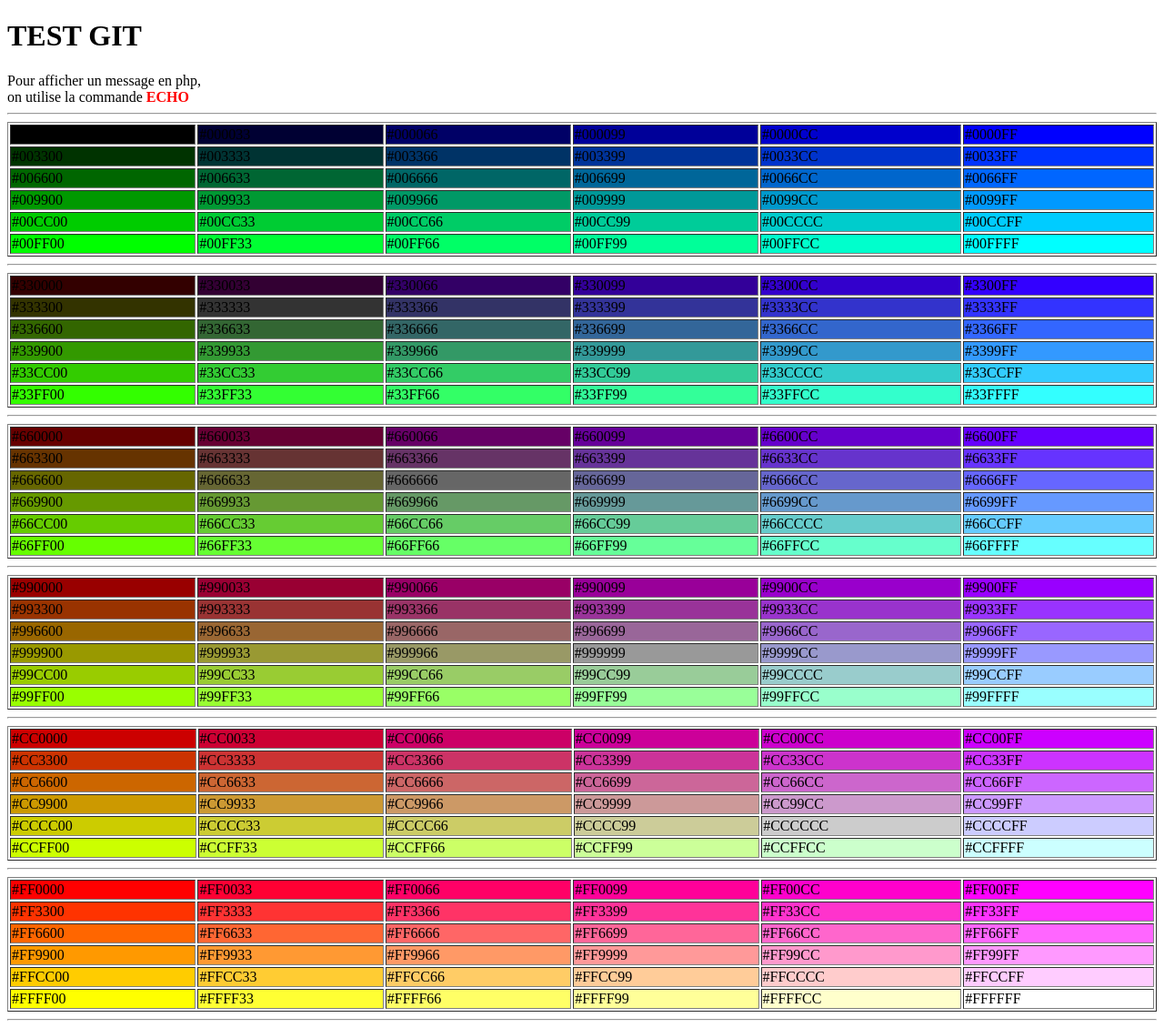
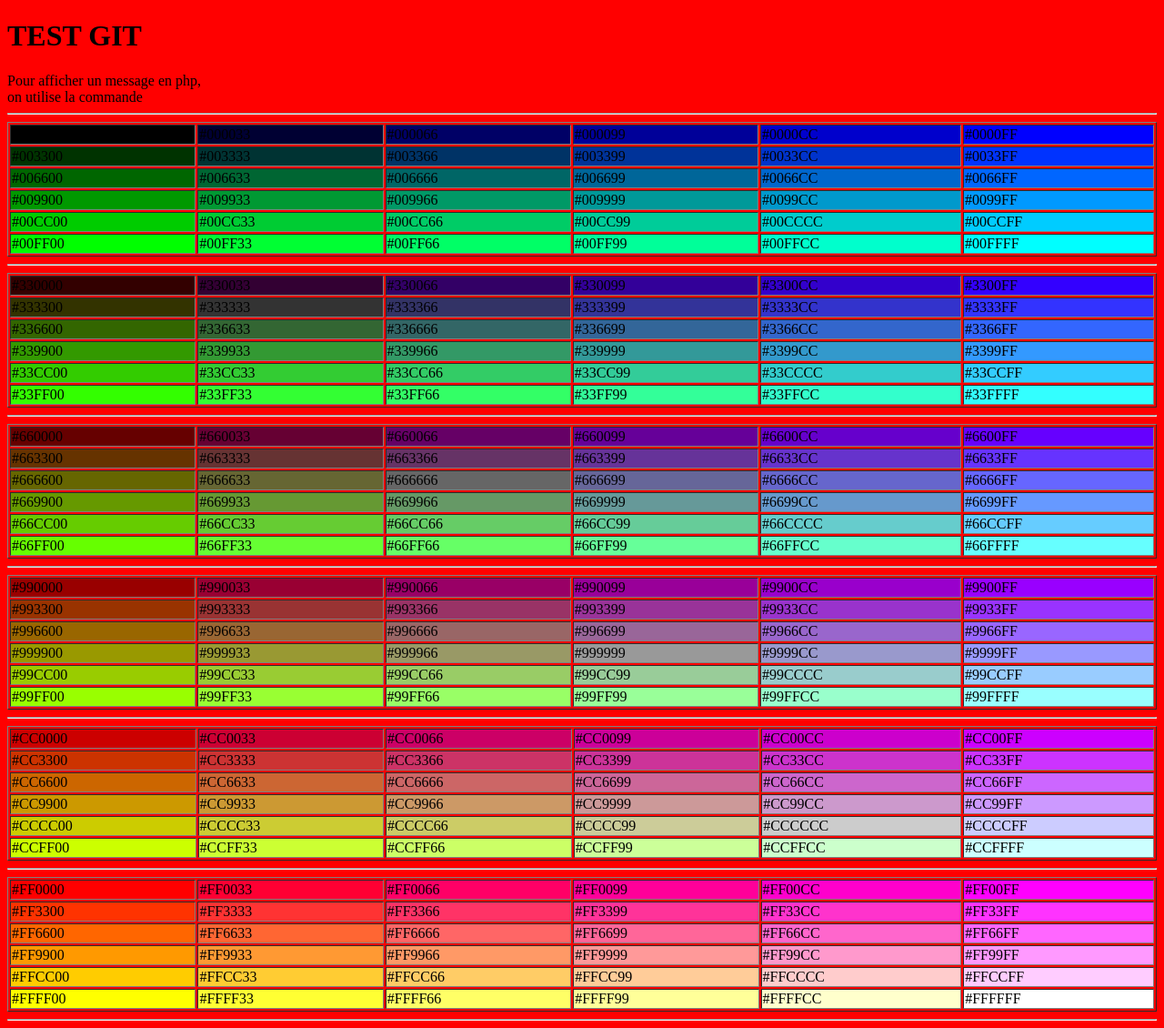
Before and after one commit to aychamoustaph/repoOne, a PHP site: page / in a window 1280 px wide. Shown: the whole page at 91% size. Run offline with PHP 8.4, Linux system fonts and the light colour scheme.

Commit message:
Modifier la couleur du background

```diff
--- a/index.php
+++ b/index.php
@@ -4,7 +4,7 @@
 	<title>PRESENTATION GIT/GITHUB</title>
 </head>
 
-<body>
+<body style="background-color: red ">
 	<h1>TEST GIT</h1>
 	<?php
 
```
